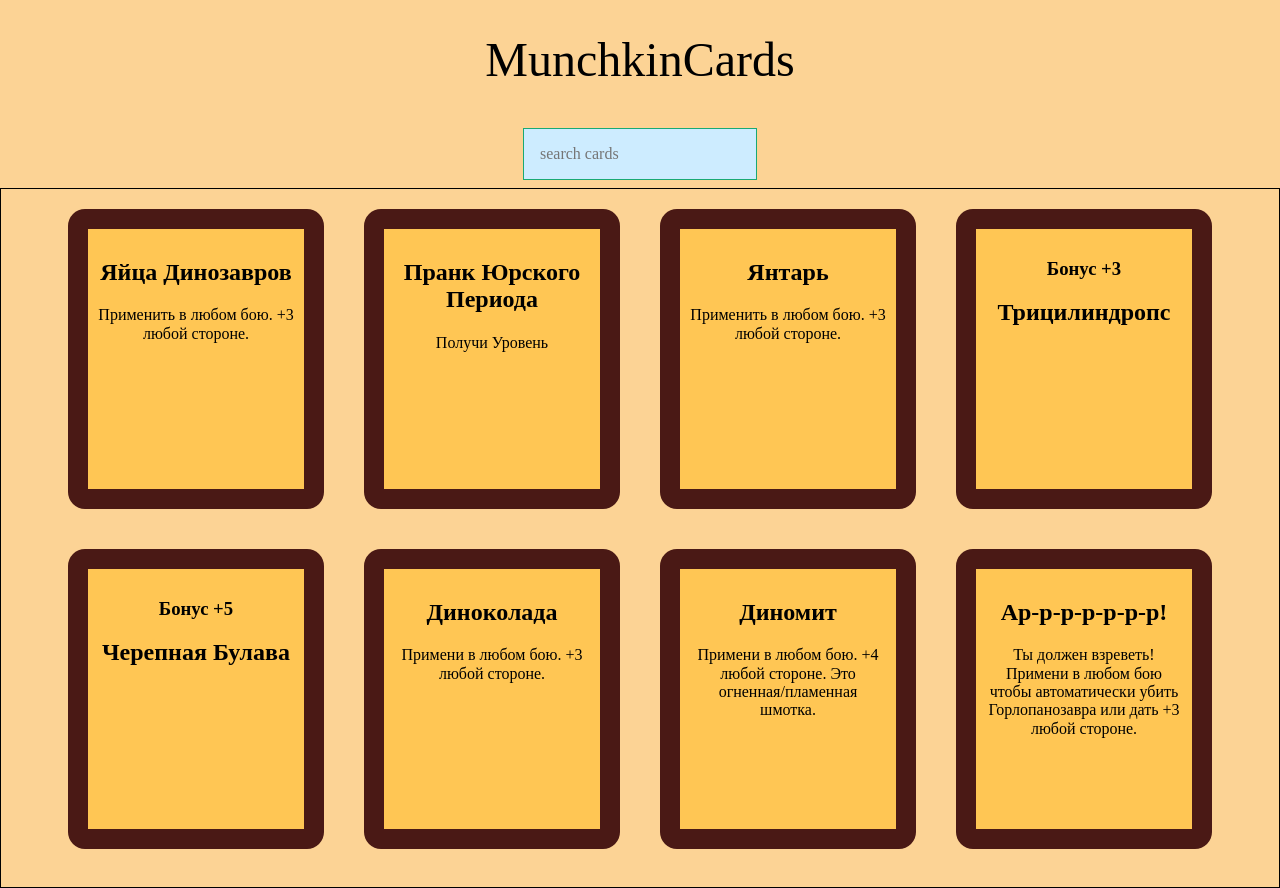
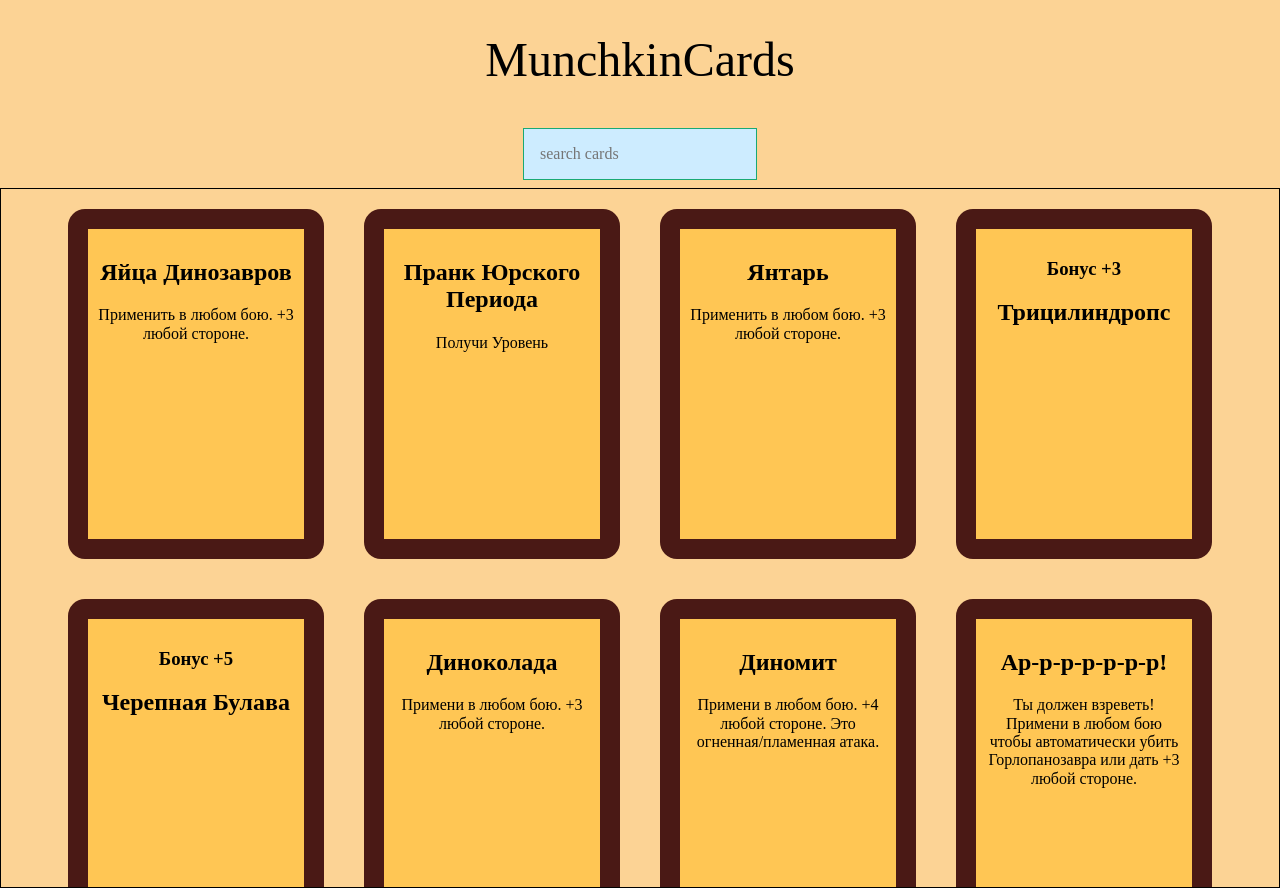
Before and after one commit to marustas/React-HelloWorld, a React (Create React App) app: page / in a window 1280 px wide. Built offline with nearby package versions, Linux system fonts and the light colour scheme.

Commit message:
all treasure cards added

```diff
--- a/src/components/Card.css
+++ b/src/components/Card.css
@@ -6,7 +6,7 @@
     border-width: 20px;
     display: inline-block;
     vertical-align: middle;
-    height: 300px;
+    height: 350px;
     margin: 20px;
     width: 256px;
     padding: 10px;
--- a/src/containers/treasures.js
+++ b/src/containers/treasures.js
@@ -31,7 +31,7 @@
     {
         id: 'Dinomit',
         name: 'Диномит',
-        description: 'Примени в любом бою. +4 любой стороне. Это огненная/пламенная шмотка.'
+        description: 'Примени в любом бою. +4 любой стороне. Это огненная/пламенная атака.'
     },
     {
         id: 'Graaar!',
@@ -44,8 +44,175 @@
         description: 'Применить после любого твоего броска кубика. Поверни кубик нужной тебе стороной вверх. Одноразовая.'
     },
     {
+        id: 'Kamienna Kosc',
+        name: 'Каменная Кость',
+        bonus: 'Бонус +2',
+    },
+    {
         id: 'Kolczato Rozowy',
         name: 'Колюче-Розовый',
         description: 'Примени к шмотке или скакуну, дающему бонус в бою. Делает его колюче-розовым и дает дополнительно +2. При потере, краже или сбросе скакуна или шмотки эта карта уходит вместе с ним.'
     },
+    {
+        id: 'Kometa Ich! Kometa!',
+        name: 'Шандарахни их кометой!',
+        description: 'Примени в любом бою. +5 любой стороне. Это огненная/пламенная атака.'
+    },
+    {
+        id: 'Koprolity',
+        name: 'Копролиты',
+        description: 'Примени в любом бою. +3 любой стороне.'
+    },
+    {
+        id: 'Kosc Zyczen',
+        name: 'Динозавровая Кость Желаний',
+        description: 'Выбери соперника и сыграй с ним один раз в камень-ножницы-бумага. Победитель получает уровень, а проигравший тянет карту Двери взакрытую.'
+    },
+    {
+        id: 'Kosciany Luk',
+        name: 'Лук Берцовой кости',
+        bonus: 'Бонус +5',
+        description: 'Дополнительно +1 против Андедов.'
+    },
+    {
+        id: 'Kostium Dinusia',
+        name: 'Костюм Динозавра',
+        bonus: 'Бонус +5'
+    },
+    {
+        id: 'Maczuga Ogonowa',
+        name: 'Хвостовая Булава',
+        bonus: 'Бонус +3',
+        description: 'Дополнительно +1, если в бою есть монстры уровня 10 и выше, или дополнительно +2, если в бою есть монстры уровня 16 и выше.'
+    },
+    {
+        id: 'Nie Daj Sie Wytepic',
+        name: 'Избеги Вымирания',
+        description: 'Эту карту также можно сыграть после проваленной смывки, чтобы смыться автоматически.'
+    },
+    {
+        id: 'Pierscien Ochrony',
+        name: 'Хотельное Кольцо',
+        description: 'Снимает любое Проклятие. Применить в любой момент. Одноразовая.'
+    },
+    {
+        id: 'Plastikozaury',
+        name: 'Игрушечные Динозаврики',
+        description: 'Примени в любом бою. +2 любой стороне.'
+    },
+    {
+        id: 'Plyn Skamieliniajacy',
+        name: 'Окаменительный Раствор',
+        description: 'Примени в любом бою. +3 любой стороне или +6 против Андедов.'
+    },
+    {
+        id: 'Przekantowane Kosci',
+        name: 'Пиздец какой Читерский Кубик!',
+        description: 'Применить после любого чужого броска кубика. Поверни кубик нужной тебе стороной вверх. Это будет результатом этого броска. Пиздец какой Читерский Кубик можно играть после Читерского кубика, и наоборот. Засчитывается последняя сыгранная карта. Одноразовый.'
+    },
+    {
+        id: 'Przyspieszona Ewolucja',
+        name: 'Ускоренная Эволюция',
+        description: 'Получи Уровень'
+    },
+    {
+        id: 'Pteriyaki',
+        name: 'Птерияки',
+        description: 'Примени в любом бою, +2 любой стороне или +4 на монстре было применено усиление. Из-за острого перца это огненная атака.'
+    },
+    {
+        id: 'Slady',
+        name: 'Следы Динозавров',
+        description: 'Примени в любом бою. +2 любой стороне.'
+    },
+    {
+        id: 'Steg Zbroja',
+        name: 'Стегоброник',
+        bonus: 'Бонус +3'
+    },
+    {
+        id: 'Szkamieniale Szczudla',
+        name: 'Ископаемые Ходули',
+        bonus: 'Бонус +2',
+        description: 'Позволяют тебе преодолевать препятствия. Игнорируй эффекты "Потеряй Обувки".'
+    },
+    {
+        id: 'Szklo Pomniejszajace',
+        name: 'Уменьшительное Стекло',
+        bonus: 'Бонус +3'
+    },
+    {
+        id: 'Szpony Ucieczkowe',
+        name: 'Когтерватели',
+        bonus: 'Бонус +2',
+        description: 'Если ты провалил смывку, можешь попытаться еще раз.'
+    },
+    {
+        id: 'Sztylet Z Zebra Dinozaura',
+        name: 'Кинжал из зуба динозавра',
+        bonus: 'Бонус +2'
+    },
+    {
+        id: 'Telescopowa Gryzarka',
+        name: 'Кусачая Голова Динозавра',
+        bonus: 'Бонус +1',
+        description: 'Дополнительно +1, против монстра уровня 3 или ниже.'
+    },
+    {
+        id: 'Thagomizer',
+        name: 'Шипастый Хвост',
+        bonus: 'Бонус +4'
+    },
+    {
+        id: 'Uroczy',
+        name: 'Милый',
+        bonus: 'Бонус +4',
+        description: 'Положи эту карту под скакуна и он станет милым. Настолько милым что игроки более высоких уровней не могу играть против тебя карты. При потере, краже или сбросе скакуна эта карта уходит вместе с ним.'
+    },
+    {
+        id: 'Utwardzony Kask',
+        name: 'Закаленный Шлем',
+        bonus: 'Бонус +2',
+        description: 'Дополнительно +2 в бою с монстрами уровня 12 или ниже.'
+    },
+    {
+        id: 'Wiadro Kredowe',
+        name: 'Ведро Палеонтолога',
+        bonus: 'Бонус +1',
+        description: 'Сбрось ведро палеонтолога, чтобы автоматически смыться от монстра 1 или 2 Уровня, неважно насколько они были усилены.'
+    },
+    {
+        id: 'Wielki Atlas Dinusiow',
+        name: 'Большой Атлас Динозавров',
+        bonus: 'Бонус +2',
+        description: 'Дает дополнительно +1 за каждого имеющегося Палеонтолога.'
+    },
+    {
+        id: 'Wielkoglowy Helm',
+        name: 'Гигантский Шлем',
+        bonus: 'Бонус +4',
+        description: 'Усиления монстров не могут быть разыграны против тебя без твоего согласия. К сожалению, у тебя -1 к смывке, если не сбросить Гигантский шлем перед броском.'
+    },
+    {
+        id: 'Wszystko Depczace Buty z Brontozaura',
+        name: 'Бронтотопы',
+        bonus: 'Бонус +4'
+    },
+    {
+        id: 'Yportolyt',
+        name: 'Обратнослед',
+        bonus: 'Бонус +1',
+        description: '+2 к Смывке'
+    },
+    {
+        id: 'Zbroja Kamuflujaca',
+        name: 'Камуфляжный Броник',
+        bonus: 'Бонус +3'
+    },
+    {
+        id: 'Zlowieszczy Ogien',
+        name: 'Зловещий Огонь',
+        bonus: 'Бонус +1',
+        description: 'Если хочешь, может считаться огненной атакой.'
+    }
 ]
```
